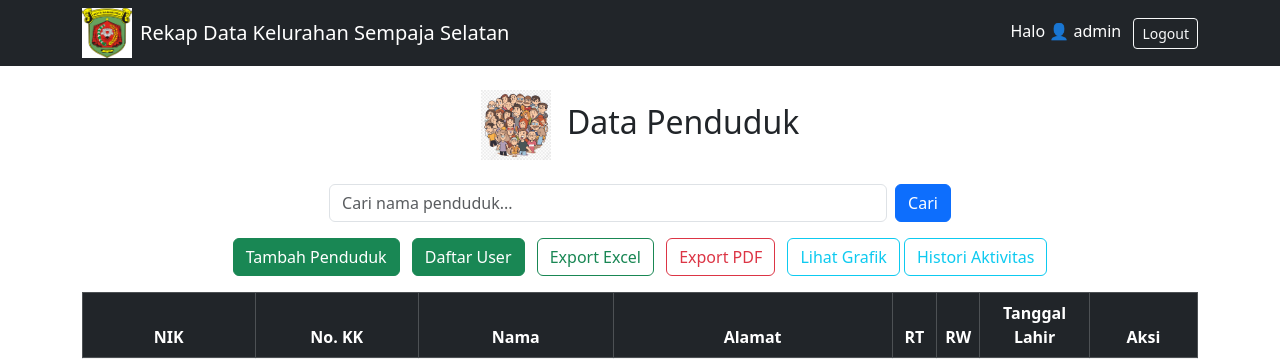
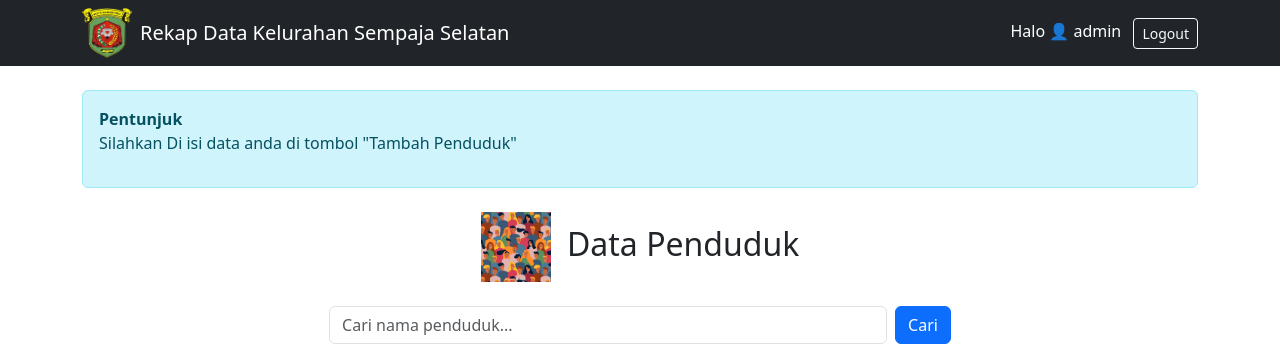
Before and after one commit to RifqiDzakwan22/Rekap-Data-Kelurahan, a Django app: page / in a window 1280 px wide. Shown: the top 359 px of the page. Run offline with Django 5.2, Linux system fonts and the light colour scheme; a user stored in the database is signed in; data comes from the database, SQL or seed files in the repository; both versions use the stored data as it was after the commit.

Commit message:
update code and update pitcure

```diff
--- a/rekap/templates/rekap/edit_penduduk.html
+++ b/rekap/templates/rekap/edit_penduduk.html
@@ -12,7 +12,7 @@
     </div>
     <div class="mb-3">
         <label for="id_no_kk" class="form-label">No. KK</label>
-        <input type="text" class="form-control" id="id_no_kk" name="no_kk" value="{{ form.no_kk.value }}">
+        <input type="text" class="form-control" id="id_no_kk" name="no_kk" value="{{ penduduk.no_kk }}" required>
     </div>
     <div class="mb-3">
         <label class="form-label">Nama</label>
--- a/rekap/templates/rekap/list_penduduk.html
+++ b/rekap/templates/rekap/list_penduduk.html
@@ -3,7 +3,13 @@
 
 {% block content %}
 
-<!-- notif berhasil memasukin data -->
+<!-- Catatan Pengguna -->
+<div class="alert alert-info mb-4">
+    <strong>Pentunjuk</strong>
+<p>Silahkan Di isi data anda di tombol "Tambah Penduduk"</p>
+</div>
+
+<!-- Notif berhasil memasukin data -->
 {% if messages %}
     <div class="alert alert-success">
         {% for message in messages %}
@@ -13,7 +19,7 @@
 {% endif %}
 
 <h2 class="text-center mb-4">
-    <img src="{% static 'rekap/penduduk.png' %}" alt="Data Penduduk" width="70" class="me-2">
+    <img src="{% static 'rekap/Penduduk.png' %}" alt="Data Penduduk" width="70" class="me-2">
     Data Penduduk
 </h2>
 
```
Also changed, not shown: rekap/templates/rekap/Histori.html (+7 -0 lines), db.sqlite3, rekap/static/rekap/penduduk.png, rekap/static/rekap/samarinda.png.
